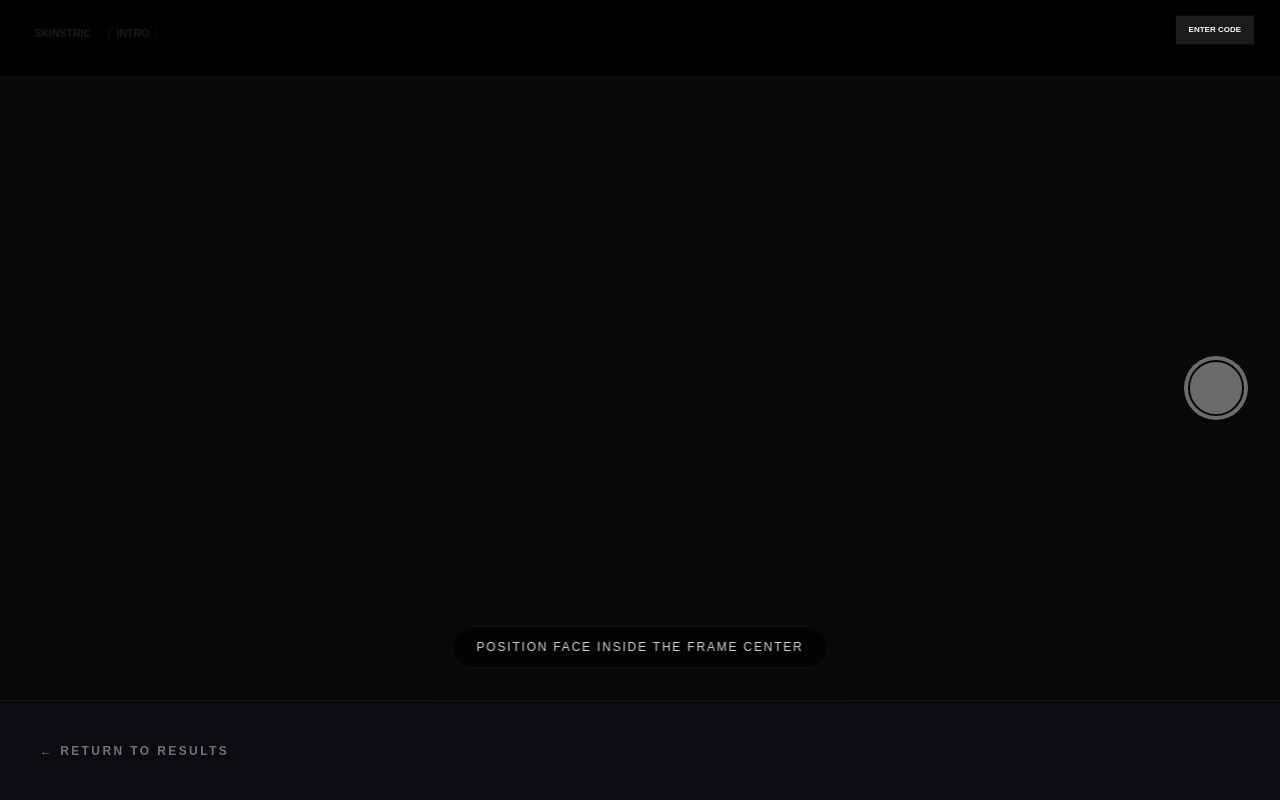
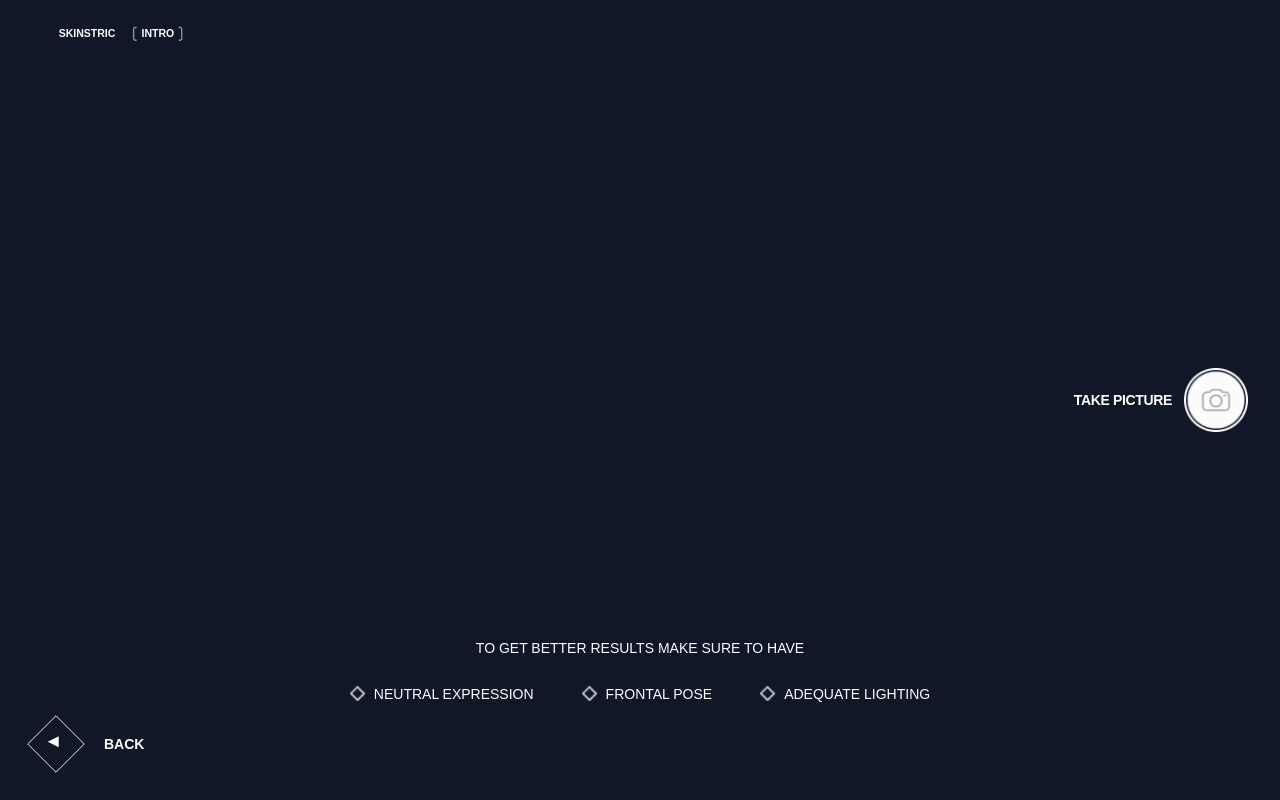
Before and after one commit to FranciscoAguero247/FES-Skinstric-Internship, a Next.js app: page /camera/capture in a window 1280 px wide. Built offline with nearby package versions, Linux system fonts and the light colour scheme; no server answers; a web font is replaced by a local one.

Commit message:
update the style to the figma design in capture webcam preview page

```diff
--- a/src/app/camera/capture/page.js
+++ b/src/app/camera/capture/page.js
@@ -1,10 +1,8 @@
-// src/app/camera/capture/page.js
 'use client';
 
 import { useState, useRef, useEffect } from 'react';
 import { useRouter } from 'next/navigation';
-import Link from 'next/link';
-import Navbar from '@/components/Navbar';
+import Image from 'next/image';
 
 export default function CameraCapturePage() {
   const router = useRouter();
@@ -14,17 +12,25 @@ export default function CameraCapturePage() {
   const [capturedImage, setCapturedImage] = useState(null);
   const [isAnalyzing, setIsAnalyzing] = useState(false);
   const [streamActive, setStreamActive] = useState(false);
+  const [isLoading, setIsLoading] = useState(false);
 
-  // Initialize and tear down the webcam stream reactively
+  const activeStreamRef = useRef(null);
+
+  const stopCameraStream = () => {
+    if (activeStreamRef.current) {
+      activeStreamRef.current.getTracks().forEach((track) => track.stop());
+      activeStreamRef.current = null;
+    }
+    setStreamActive(false);
+  };
+
   useEffect(() => {
-    let currentStream = null;
-
     if (!capturedImage && !isAnalyzing) {
       navigator.mediaDevices.getUserMedia({
-        video: { facingMode: 'user', width: { ideal: 1280 }, height: { ideal: 720 } }
+        video: { facingMode: 'user', width: { ideal: 1920 }, height: { ideal: 1080 } }
       })
       .then((stream) => {
-        currentStream = stream;
+        activeStreamRef.current = stream;
         if (videoRef.current) {
           videoRef.current.srcObject = stream;
           setStreamActive(true);
@@ -35,15 +41,11 @@ export default function CameraCapturePage() {
       });
     }
 
-    // Clean up streams when moving away or shifting states
     return () => {
-      if (currentStream) {
-        currentStream.getTracks().forEach(track => track.stop());
-      }
+      stopCameraStream();
     };
   }, [capturedImage, isAnalyzing]);
 
-  // Capture image handler
   const handleCapture = () => {
     if (videoRef.current && canvasRef.current) {
       const video = videoRef.current;
@@ -54,37 +56,34 @@ export default function CameraCapturePage() {
 
       const context = canvas.getContext('2d');
       if (context) {
-        // Mirroring execution text matching typical front-facing user camera behaviors
         context.translate(canvas.width, 0);
         context.scale(-1, 1);
+        context.drawImage(video, 0, 0, canvas.width, canvas.height);
 
-        context.drawImage(video, 0, 0, canvas.width, canvas.height);
         const dataUrl = canvas.toDataURL('image/jpeg');
         setCapturedImage(dataUrl);
+        stopCameraStream();
       }
     }
   };
 
-  // Triggers Figma Analyzing Phase before routing to /select
   const handleUsePicture = () => {
     setIsAnalyzing(true);
     setTimeout(() => {
       router.push('/select');
-    }, 3500); // 3.5s analyzing state simulation
+    }, 3500);
   };
 
-  // --- STATE 3: ANALYZING PICTURE LOADING STATE ---
   if (isAnalyzing) {
     return (
-      <div className="flex flex-col items-center justify-center min-h-screen bg-[#0B0C10] text-white px-6">
+      <div className="flex flex-col items-center justify-center min-h-screen bg-[#1A1B1C] text-[#FCFCFC] px-6">
         <div className="relative w-24 h-24 mb-8 flex items-center justify-center">
-          {/* Diagnostic Scanning Rings Effect */}
           <div className="absolute inset-0 border-2 border-zinc-800 rounded-full"></div>
-          <div className="absolute inset-0 border-2 border-t-white rounded-full animate-spin"></div>
+          <div className="absolute inset-0 border-2 border-t-[#FCFCFC] rounded-full animate-spin"></div>
           <div className="w-12 h-12 border border-zinc-700 rounded-full animate-ping opacity-25"></div>
         </div>
         <h2 className="text-xl font-light tracking-[0.2em] uppercase mb-2">Analyzing Profile</h2>
-        <p className="text-zinc-500 text-xs tracking-wider max-w-xs text-center leading-relaxed">
+        <p className="text-zinc-400 text-xs tracking-wider max-w-xs text-center leading-relaxed">
           Evaluating texture, tone values, and hydration mapping elements...
         </p>
       </div>
@@ -92,101 +91,176 @@ export default function CameraCapturePage() {
   }
 
   return (
-    <div className="relative flex flex-col min-h-screen bg-black text-white select-none overflow-hidden">
-
-      {/* NAVBAR (Top) */}
-      <div className="w-full z-20">
-        <Navbar />
+    <div className="bg-white text-[#1A1B1C] antialiased min-h-screen flex flex-col">
+      <div className="absolute top-0 left-0 w-full flex flex-row h-[64px] justify-between py-3 px-6 z-30 bg-transparent">
+        <div className="flex flex-row pt-1 scale-75 justify-center items-center">
+          <a className="inline-flex items-center justify-center gap-2 whitespace-nowrap rounded-md transition-colors h-9 px-4 py-2 font-semibold text-sm mr-2 line-clamp-4 leading-[16px] text-[#FCFCFC]" href="/">
+            SKINSTRIC
+          </a>
+          <img
+            alt="left-bracket"
+            src="/left-bracket.png"
+            className="invert brightness-0 img-white"
+          />
+          <p className="text-[#FCFCFC] text-opacity-70 font-semibold text-sm ml-1.5 mr-1.5">INTRO</p>
+          <img
+            alt="right-bracket"
+            src="/right-bracket.png"
+            className="invert brightness-0 img-white"
+          />
+        </div>
       </div>
 
-      {/* WEBCAM SCREEN & MAIN VIEWER */}
-      <div className="relative flex-1 w-full flex items-center justify-center bg-zinc-950">
+      {/* FULL SCREEN CAMERA VIEWPORT MAIN BOX */}
+      <div className="h-[90vh] w-screen flex-1">
+        <div className="relative h-[100vh] w-screen overflow-hidden bg-gray-900">
+          <div className="absolute inset-0 z-10">
+
+            {/* Viewport Core Feed Stream Rendering Wrapper */}
             {!capturedImage ? (
               <video
                 ref={videoRef}
                 autoPlay
                 playsInline
-            className="w-full h-full object-cover max-h-[70vh] scale-x-[-1]"
+                className="absolute inset-0 w-full h-full object-cover"
               />
             ) : (
               <img
                 src={capturedImage}
-            alt="Skin Assessment Capture Preview"
-            className="w-full h-full object-cover max-h-[70vh]"
+                alt="Capture Preview"
+                className="absolute inset-0 w-full h-full object-cover"
               />
             )}
-        <canvas ref={canvasRef} className="hidden" />
 
-        {/* CONTROLS OVERLAID ON VIEW SCREEN */}
+            {/* ACTION TRIGGERS: RIGHT ABSOLUTE MIDPOINT ALIGNMENT */}
+            <div className="absolute right-8 top-1/2 transform -translate-y-1/2 z-20 flex items-center space-x-3">
               {!capturedImage ? (
                 <>
-            {/* Guidance Text: Mid Bottom of Webcam Screen */}
-            <div className="absolute bottom-8 left-1/2 -translate-x-1/2 bg-black/60 backdrop-blur-md px-6 py-3 rounded-full border border-white/5 shadow-2xl">
-              <p className="text-xs tracking-[0.15em] uppercase font-medium text-zinc-300 whitespace-nowrap">
-                Position face inside the frame center
-              </p>
+                  <div className="font-semibold text-sm tracking-tight leading-[14px] text-[#FCFCFC] hidden sm:block">
+                    TAKE PICTURE
                   </div>
-
-            {/* Take Picture Button: Mid Right */}
-            <div className="absolute right-8 top-1/2 -translate-y-1/2 z-10">
-              <button
+                  <div className="transform hover:scale-105 ease-in-out duration-300">
+                    <img
+                      alt="Take Picture"
+                      src="/snap-icon.png"
+                      className="w-16 h-16 cursor-pointer"
                       onClick={handleCapture}
-                disabled={!streamActive}
-                className="w-16 h-16 rounded-full bg-white hover:bg-zinc-200 active:scale-95 transition flex items-center justify-center p-1 shadow-2xl disabled:opacity-40 disabled:scale-100"
-                aria-label="Capture Photo"
-              >
-                <div className="w-full h-full rounded-full border-[2px] border-black bg-transparent" />
-              </button>
+                    />
                   </div>
                 </>
               ) : (
-          <>
-            {/* Preview State: Text at Top and Bottom of Mirror Screen */}
-            <div className="absolute top-6 left-1/2 -translate-x-1/2 bg-white text-black text-[10px] font-bold uppercase tracking-[0.25em] px-4 py-1.5 rounded shadow-xl">
-              Capture Completed
-            </div>
-
-            <div className="absolute bottom-8 left-1/2 -translate-x-1/2 bg-black/60 backdrop-blur-md px-6 py-3 rounded-md border border-white/5 text-center max-w-xs shadow-2xl">
-              <p className="text-xs text-zinc-400 tracking-wide leading-relaxed">
-                Review image. Ensure facial regions are evenly illuminated.
-              </p>
-            </div>
-          </>
-        )}
-      </div>
-
-      {/* FOOTER ACTION CONTROLS */}
-      <footer className="w-full bg-[#0B0C10] border-t border-zinc-900 py-6 px-10 flex items-center justify-between min-h-[100px] z-10">
-        {!capturedImage ? (
-          <>
-            {/* Back Button: Bottom Left */}
-            <Link
-              href="/result"
-              className="text-xs font-semibold tracking-[0.2em] uppercase text-zinc-500 hover:text-white transition-colors duration-200"
-            >
-              ← Return to Results
-            </Link>
-            {/* Balancing Layout Spacer Node */}
-            <div className="w-6" />
-          </>
-        ) : (
-          /* Preview Choice Layout options: Mid Bottom Options Layout */
-          <div className="w-full max-w-md mx-auto flex items-center justify-center gap-6">
+                <div className="flex flex-col gap-4 transform translate-y-[-20%]">
                   <button
                     onClick={() => setCapturedImage(null)}
-              className="flex-1 py-3.5 px-6 rounded border border-zinc-800 text-xs font-semibold tracking-[0.15em] uppercase hover:bg-white/5 hover:border-zinc-500 transition duration-200"
+                    className="py-3 px-6 text-xs font-semibold uppercase tracking-wider text-[#FCFCFC] bg-[#1A1B1C]/80 backdrop-blur border border-zinc-700 hover:bg-[#1A1B1C] transition duration-200"
                   >
                     Retake
                   </button>
                   <button
                     onClick={handleUsePicture}
-              className="flex-1 py-3.5 px-6 rounded bg-white text-black text-xs font-bold tracking-[0.15em] uppercase hover:bg-zinc-200 transition duration-200 shadow-lg"
+                    className="py-3 px-6 text-xs font-bold uppercase tracking-wider text-[#1A1B1C] bg-[#FCFCFC] shadow-2xl hover:bg-zinc-200 transition duration-200"
                   >
-              Use This Picture
+                    Use Picture
                   </button>
                 </div>
               )}
-      </footer>
+            </div>
+
+            {/* SYSTEM INSTRUCTIONS PANEL - BOTTOM DEPLOYED LAYER */}
+              <div className="absolute bottom-16 sm:bottom-24 left-0 right-0 text-center z-20 pointer-events-none text-[#FCFCFC]">
+                {!capturedImage ? (
+                  <>
+                    <p className="text-[14px] leading-[24px] tracking-normal text-center uppercase font-normal mb-6">
+                      TO GET BETTER RESULTS MAKE SURE TO HAVE
+                    </p>
+
+                    <div className="flex flex-col sm:flex-row items-center gap-6 sm:gap-12 justify-center">
+                      {/* Requirement 1 */}
+                      <div className="flex items-center gap-2 font-medium text-sm">
+                        <div className="relative w-4 h-4">
+                          <Image
+                            src="/bullet-rectangle-icon.png"
+                            alt="Bullet Icon"
+                            fill
+                            priority
+                            className="object-contain invert brightness-0 img-white"
+                          />
+                        </div>
+                        <span>NEUTRAL EXPRESSION</span>
+                      </div>
+
+                      {/* Requirement 2 */}
+                      <div className="flex items-center gap-2 font-medium text-sm">
+                        <div className="relative w-4 h-4">
+                          <Image
+                            src="/bullet-rectangle-icon.png"
+                            alt="Bullet Icon"
+                            fill
+                            priority
+                            className="object-contain invert brightness-0 img-white"
+                          />
+                        </div>
+                        <span>FRONTAL POSE</span>
+                      </div>
+
+                      {/* Requirement 3 */}
+                      <div className="flex items-center gap-2 font-medium text-sm">
+                        <div className="relative w-4 h-4">
+                          <Image
+                            src="/bullet-rectangle-icon.png"
+                            alt="Bullet Icon"
+                            fill
+                            priority
+                            className="object-contain invert brightness-0 img-white"
+                          />
+                        </div>
+                        <span>ADEQUATE LIGHTING</span>
+                      </div>
+                    </div>
+                  </>
+                ) : (
+                  <div className="max-w-xs mx-auto bg-[#1A1B1C]/80 backdrop-blur-md px-6 py-3 border border-zinc-700 rounded shadow-xl pointer-events-auto">
+                    <p className="text-xs text-[#FCFCFC] tracking-wide leading-relaxed">
+                      Review image. Ensure facial regions are evenly illuminated.
+                    </p>
+                  </div>
+                )}
+              </div>
+          </div>
+
+          {/* BACK GRAPHIC NAVIGATION CONTROL - BOTTOM LEFT LAYER */}
+          <div className="absolute md:bottom-8 bottom-60 left-8 z-20">
+            <button
+              onClick={() => {
+                stopCameraStream();
+                router.push('/testing');
+              }}
+              className="block focus:outline-none"
+            >
+              <div>
+                {/* Mobile Variant */}
+                <div className="relative w-12 h-12 flex items-center justify-center border border-[#FCFCFC] rotate-45 scale-[1] sm:hidden">
+                  <span className="rotate-[-45deg] text-xs font-semibold sm:hidden text-[#FCFCFC]">BACK</span>
+                </div>
+
+                {/* Desktop Variant */}
+                <div className="group hidden sm:flex flex-row relative justify-center items-center">
+                  <div className="w-12 h-12 hidden sm:flex justify-center border border-[#FCFCFC] rotate-45 scale-[0.85] group-hover:scale-[0.92] ease duration-300"></div>
+                  <span className="absolute left-[15px] bottom-[13px] scale-[0.9] rotate-180 hidden sm:block text-[#FCFCFC] group-hover:scale-[0.92] ease duration-300">
+                    ▶
+                  </span>
+                  <span className="text-sm font-semibold hidden sm:block ml-6 text-[#FCFCFC]">
+                    BACK
+                  </span>
+                </div>
+              </div>
+            </button>
+          </div>
+
+          <canvas ref={canvasRef} className="hidden"></canvas>
+        </div>
+      </div>
+
     </div>
   );
 }
```
Also changed, not shown: public/snap-icon.png (added). Lines whose indentation alone changed are shown as unchanged.
